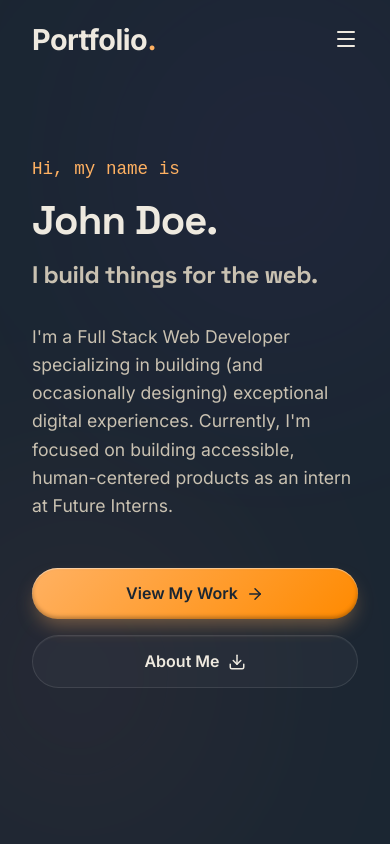
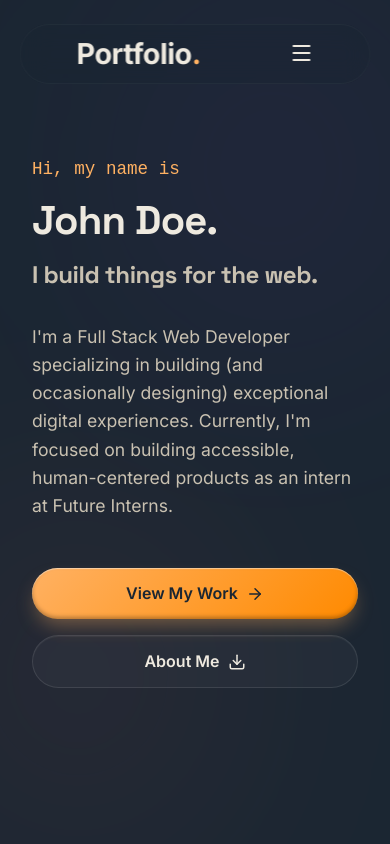
Before and after one commit to errorplayzz/FUTURE_FS_01, a React (Vite) app: page / in a window 390 px wide. Shown: the top 844 px of the page. Built offline with nearby package versions, Linux system fonts and the light colour scheme.

Commit message:
style: Update Navbar responsiveness

```diff
--- a/src/components/Navbar.css
+++ b/src/components/Navbar.css
@@ -1,20 +1,26 @@
 .navbar {
   position: fixed;
-  top: 0;
-  left: 0;
-  width: 100%;
-  height: 80px;
+  top: 1.5rem;
+  left: 50%;
+  transform: translateX(-50%);
+  width: max-content;
+  height: 60px;
   z-index: 1000;
-  transition: all 0.3s ease;
-  background-color: transparent;
+  transition: all 0.3s cubic-bezier(0.16, 1, 0.3, 1);
+  background-color: rgba(27, 38, 50, 0.4);
+  backdrop-filter: blur(12px);
+  -webkit-backdrop-filter: blur(12px);
+  border-radius: 3rem;
+  border: 1px solid rgba(255, 255, 255, 0.03);
+  padding: 0 1.5rem;
+  overflow: hidden;
 }
 
 .navbar.scrolled {
-  background-color: var(--glass-bg);
-  backdrop-filter: blur(10px);
-  -webkit-backdrop-filter: blur(10px);
-  border-bottom: 1px solid var(--border-color);
-  height: 70px;
+  background-color: rgba(27, 38, 50, 0.85);
+  border: 1px solid rgba(255, 255, 255, 0.1);
+  box-shadow: 0 10px 30px -10px rgba(0, 0, 0, 0.5);
+  top: 1rem;
 }
 
 .navbar-container {
@@ -22,6 +28,7 @@
   justify-content: space-between;
   align-items: center;
   height: 100%;
+  gap: 3rem;
 }
 
 .logo {
@@ -147,6 +154,15 @@
 }
 
 @media (max-width: 768px) {
+  .navbar {
+    width: 90%;
+  }
+
+  .navbar-container {
+    width: 100%;
+    justify-content: space-between;
+  }
+
   .desktop-menu {
     display: none;
   }
```
